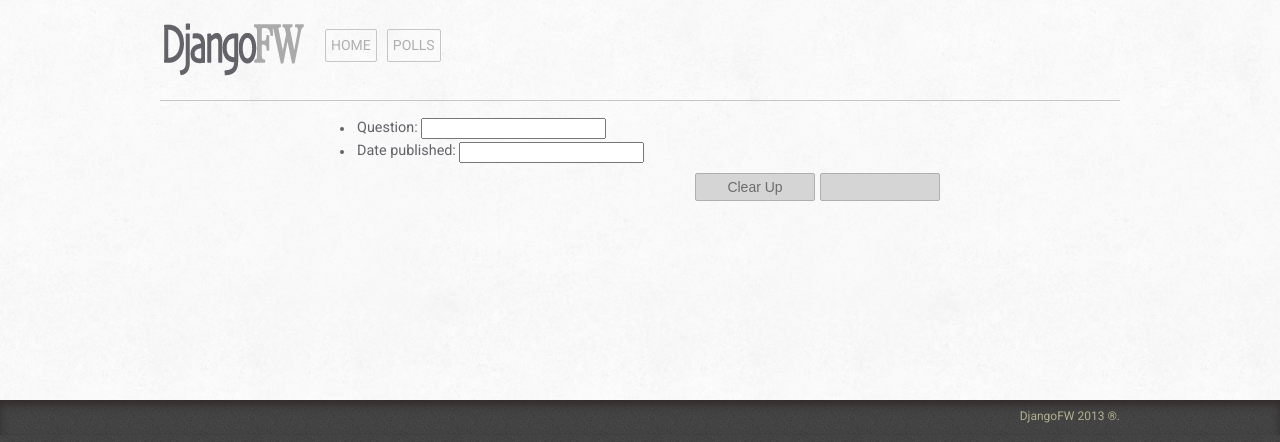
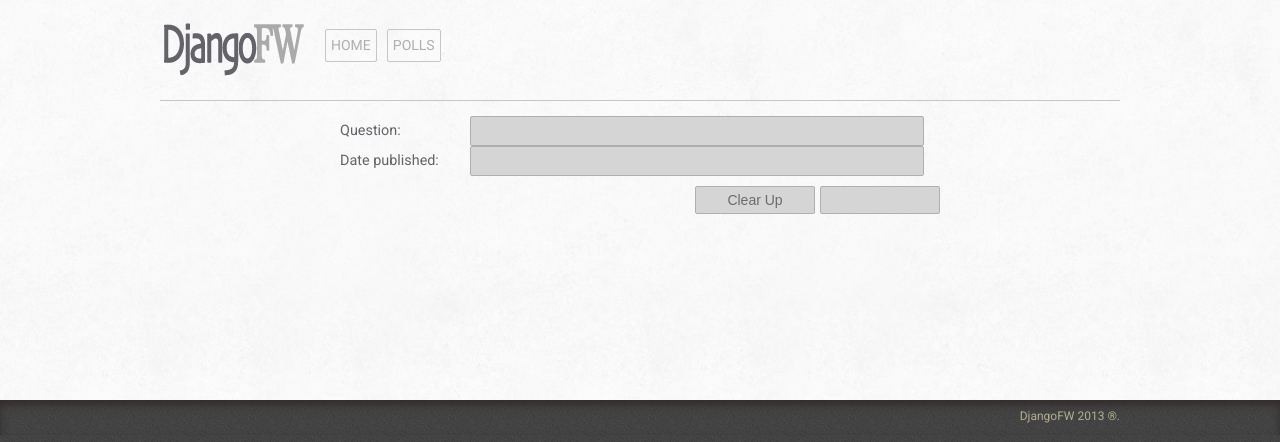
Before and after one commit to adroaldof/djangofw, a Django app: template templates/polls/form.html in a window 1280 px wide. Shown: the top 442 px of the page. Run offline with Django 3.2, Linux system fonts and the light colour scheme; the template is opened without the code that fills it: values that come from a table or form of the project are taken from there, others are empty; parts of the project's set-up code (start-up, migrations or seed data) failed here and were passed over; some libraries are stand-ins or nearby versions.

Commit message:
Insert input styles, add subheading title and minor fix

```diff
--- a/static/css/styles.css
+++ b/static/css/styles.css
@@ -64,18 +64,33 @@ p {
 }
 
 ul {
-  list-style-type: none;
   margin: 10px 0;
 }
 
-ul li {
+li {
+  display: block;
+  list-style-type: none;
   line-height: 20px;
 }
 
+
+
+/* Form */
 label {
-  display: inline-block;
+  width: 130px;
+  display: block;
   padding-top: 5px;
   font-size: 1.2em;
+  float: left;
+}
+
+label[for^="choice"] {
+  width: auto;
+  float: none;
+}
+
+.subheading>li, .item>li {
+  display: inline-block;
 }
 
 input[type="radio"] {
@@ -96,9 +111,24 @@ input[type="radio"]:checked + label span {
     background:url('../images/check_radio.png') -57px top no-repeat;
 }
 
-form input[type='reset'],
-form input[type='submit'],
-form input[type='button'] {
+input[type='text'],
+input[type='email'],
+input[type='password'] {
+  display: block;
+  width: 440px;
+  padding: 6px;
+  font-size: 14px;
+  color: #6B6B6B;
+  background-color: #D5D5D5;
+  border: 1px solid #AFAFAF;
+  -webkit-border-radius: 2px;
+     -moz-border-radius: 2px;
+          border-radius: 2px;
+}
+
+input[type='reset'],
+input[type='submit'],
+input[type='button'] {
   float: right;
   width: 120px;
   padding: 5px;
@@ -111,6 +141,14 @@ form input[type='button'] {
   -webkit-border-radius: 2px;
      -moz-border-radius: 2px;
           border-radius: 2px;
+}
+
+.buttons {
+  width: 100%;
+  clear: both;
+  text-align: right;
+  display: inline-block;
+  margin-bottom: 10px;
 }
 
 
@@ -176,6 +214,12 @@ ul#navigation li.current {
   margin: 0 auto;
 }
 
+.subheading.title {
+  border-bottom: 1px solid #C4C7C8;
+  margin: 10px auto;
+  text-align: right;
+}
+
 .subheading h2 {
   text-align: center;
 }
```
